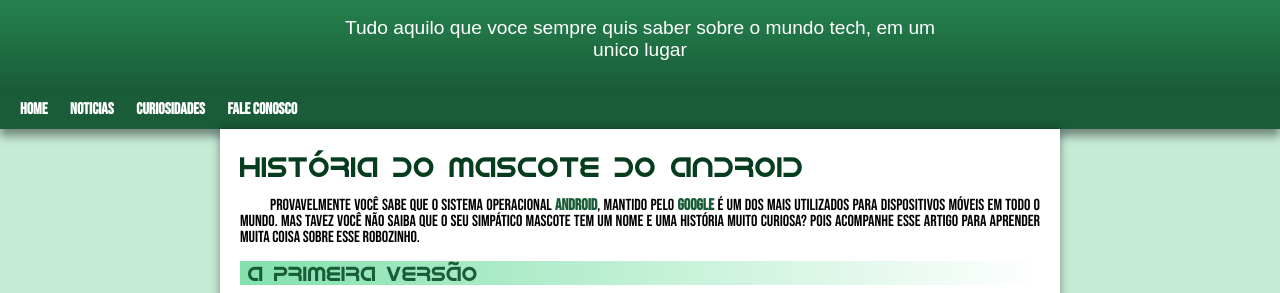
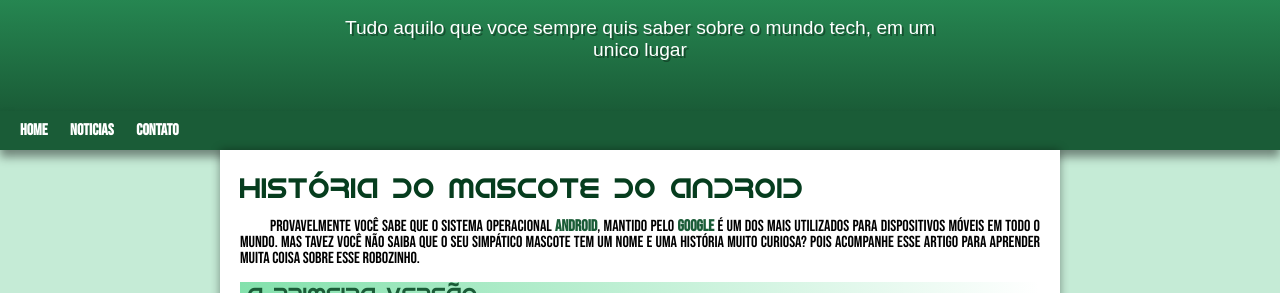
Before and after one commit to arthurrodrigues1/estudos, a plain HTML site: page d10/index.html in a window 1280 px wide. Shown: the part 90-383 px from the top of the page. Drawn offline with Linux system fonts and the light colour scheme.

Commit message:
problema de padding resolvido

```diff
--- a/d10/estilo/style.css
+++ b/d10/estilo/style.css
@@ -57,6 +57,8 @@ header  p {
     padding-right: 10px;
     padding-left: 10px;
     margin: auto;
+    padding-bottom: 50px;
+    text-shadow: 2px 2px 0px rgba(0, 0, 0, 0.342);
 }
 
 nav{
--- a/d10/index.html
+++ b/d10/index.html
@@ -16,8 +16,7 @@
     <nav>
         <a href="#">Home</a>
         <a href="#">Noticias</a>
-        <a href="#">Curiosidades</a>
-        <a href="#">Fale conosco</a>
+        <a href="#">Contato</a>
     </nav>
     <main>
         <article>
```
